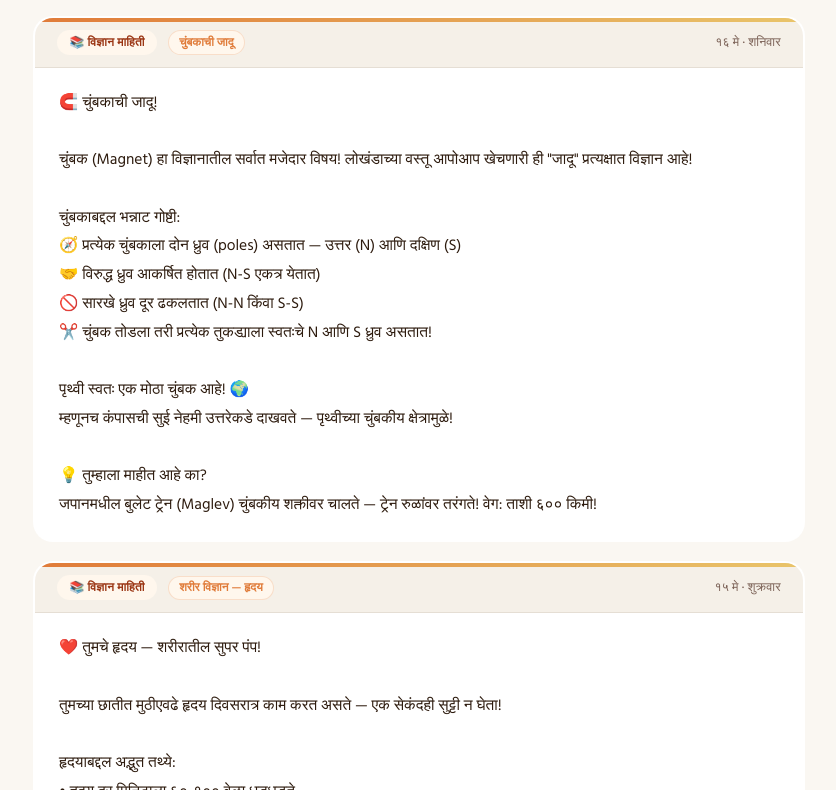
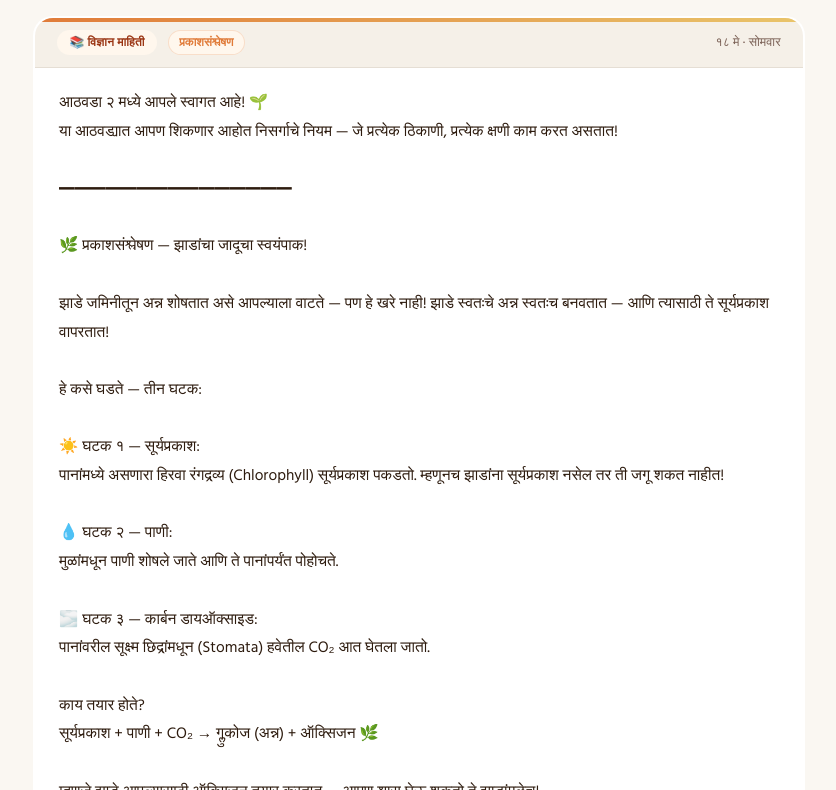
Before and after one commit to vikishi/vidnyan-ranjan, a plain HTML site: page pages/vidnyan-mahiti.html in a window 1280 px wide. Shown: the part 558-1348 px from the top of the page, without its empty margins (221-1057 px from the left). Drawn offline with Linux system fonts and the light colour scheme.

Commit message:
add day 8 (18 May) posts: photosynthesis info and oxygen thought-question

```diff
--- a/pages/vidnyan-mahiti.html
+++ b/pages/vidnyan-mahiti.html
@@ -298,6 +298,42 @@
 
     <!-- VIDRANJ_INSERT -->
 
+    <!-- Day 8 -->
+    <article class="content-card mahiti">
+      <div class="card-header">
+        <span class="badge badge-mahiti">📚 विज्ञान माहिती</span>
+        <span class="card-tag">प्रकाशसंश्लेषण</span>
+        <span class="card-date">१८ मे · सोमवार</span>
+      </div>
+      <div class="card-body">आठवडा २ मध्ये आपले स्वागत आहे! 🌱
+या आठवड्यात आपण शिकणार आहोत निसर्गाचे नियम — जे प्रत्येक ठिकाणी, प्रत्येक क्षणी काम करत असतात!
+
+━━━━━━━━━━━━━━━
+
+🌿 प्रकाशसंश्लेषण — झाडांचा जादूचा स्वयंपाक!
+
+झाडे जमिनीतून अन्न शोषतात असे आपल्याला वाटते — पण हे खरे नाही! झाडे स्वतःचे अन्न स्वतःच बनवतात — आणि त्यासाठी ते सूर्यप्रकाश वापरतात!
+
+हे कसे घडते — तीन घटक:
+
+☀️ घटक १ — सूर्यप्रकाश:
+पानांमध्ये असणारा हिरवा रंगद्रव्य (Chlorophyll) सूर्यप्रकाश पकडतो. म्हणूनच झाडांना सूर्यप्रकाश नसेल तर ती जगू शकत नाहीत!
+
+💧 घटक २ — पाणी:
+मुळांमधून पाणी शोषले जाते आणि ते पानांपर्यंत पोहोचते.
+
+🌫️ घटक ३ — कार्बन डायऑक्साइड:
+पानांवरील सूक्ष्म छिद्रांमधून (Stomata) हवेतील CO₂ आत घेतला जातो.
+
+काय तयार होते?
+सूर्यप्रकाश + पाणी + CO₂ → ग्लुकोज (अन्न) + ऑक्सिजन 🌿
+
+म्हणजे झाडे आपल्यासाठी ऑक्सिजन तयार करतात — आपण श्वास घेऊ शकतो ते झाडांमुळेच!
+
+💡 तुम्हाला माहीत आहे का?
+पृथ्वीवरील ७०% ऑक्सिजन समुद्रातील लहान शैवाल (Phytoplankton) बनवतात — झाडे नव्हे!</div>
+    </article>
+
     <!-- Day 6 -->
     <article class="content-card mahiti">
       <div class="card-header">
```
Also changed, not shown: pages/prayog-kodi.html (+21 -0 lines).
